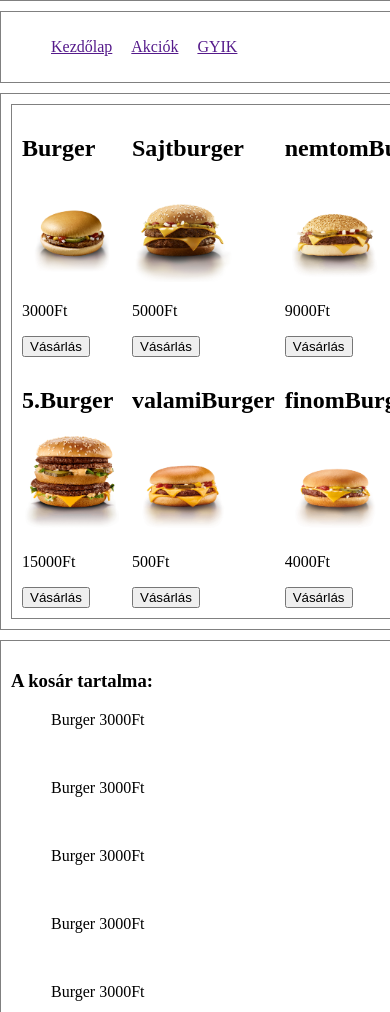
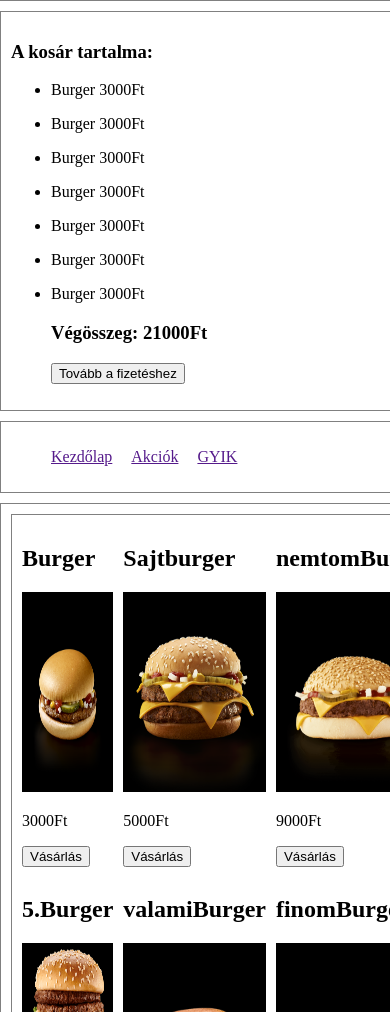
Before and after one commit to BeldyAdam/meki, a plain HTML site: page index.html in a window 390 px wide. Shown: the part 88-1100 px from the top of the page. Drawn offline with Linux system fonts and the light colour scheme.

Commit message:
haladas mekivel

```diff
--- a/index.html
+++ b/index.html
@@ -23,28 +23,69 @@
             </nav>
             <article>
                 <div class="aruk">
-                <div><h2>Burger</h2><img src="kepek/1.png" alt="burger"><p>3000Ft</p><button>Vásárlás</button></div>
-                <div><h2>Sajtburger</h2><img src="kepek/2.png" alt="burger"><p>5000Ft</p><button>Vásárlás</button></div>
-                <div><h2>nemtomBurger</h2><img src="kepek/3.png" alt="burger"><p>9000Ft</p><button>Vásárlás</button></div>
-                <div><h2>4.Burger</h2><img src="kepek/4.png" alt="burger"><p>11000Ft</p><button>Vásárlás</button></div>
-                <div><h2>5.Burger</h2><img src="kepek/5.png" alt="burger"><p>15000Ft</p><button>Vásárlás</button></div>
-                <div><h2>valamiBurger</h2><img src="kepek/6.png" alt="burger"><p>500Ft</p><button>Vásárlás</button></div>
-                <div><h2>finomBurger</h2><img src="kepek/7.png" alt="burger"><p>4000Ft</p><button>Vásárlás</button></div>
+                    <div>
+                        <h2>Burger</h2><img src="kepek/1_300.png" alt="burger"><p>3000Ft</p>
+                        <button>Vásárlás</button>
+                    </div>
+                    <div>
+                        <h2>Sajtburger</h2><img src="kepek/2_300.png" alt="burger"><p>5000Ft</p>
+                        <button>Vásárlás</button>
+                    </div>
+                    <div>
+                        <h2>nemtomBurger</h2><img src="kepek/3_300.png" alt="burger"><p>9000Ft</p>
+                        <button>Vásárlás</button>
+                    </div>
+                    <div>
+                        <h2>4.Burger</h2><img src="kepek/4_300.png" alt="burger"><p>11000Ft</p>
+                        <button>Vásárlás</button>
+                    </div>
+                    <div>
+                        <h2>5.Burger</h2><img src="kepek/5_300.png" alt="burger"><p>15000Ft</p>
+                        <button>Vásárlás</button>
+                    </div>
+                    <div>
+                        <h2>valamiBurger</h2><img src="kepek/6_300.png" alt="burger"><p>500Ft</p>
+                        <button>Vásárlás</button>
+                    </div>
+                    <div>
+                        <h2>finomBurger</h2><img src="kepek/7_300.png" alt="burger"><p>4000Ft</p>
+                        <button>Vásárlás</button>
+                    </div>
                 </div>
             </article>
-        <aside><h3>A kosár tartalma:</h3>
+            <aside>
+                <h3>A kosár tartalma:</h3>
                 <ul>
-                <li><p>Burger      3000Ft</p></li>
-                <li><p>Burger      3000Ft</p></li>
-                <li><p>Burger      3000Ft</p></li>
-                <li><p>Burger      3000Ft</p></li>
-                <li><p>Burger      3000Ft</p></li>
-                <li><p>Burger      3000Ft</p></li>
-                <li><p>Burger      3000Ft</p></li>
+                    <div class="kosar">
+                        <li>
+                            <p>Burger      3000Ft</p>
+                        </li>
+                        <li>
+                            <p>Burger      3000Ft</p>
+                        </li>
+                        <li>
+                            <p>Burger      3000Ft</p>
+                        </li>
+                        <li>
+                            <p>Burger      3000Ft</p>
+                        </li>
+                        <li>
+                            <p>Burger      3000Ft</p>
+                        </li>
+                        <li>
+                            <p>Burger      3000Ft</p>
+                        </li>
+                        <li>
+                            <p>Burger      3000Ft</p>
+                        </li>
+                    </div>
                     <h3>Végösszeg: 21000Ft</h3>
                     <button>Tovább a fizetéshez</button>
-            </ul></aside>
-        <footer><h1>Béldy Ádám</h1></footer>
+                </ul>
+            </aside>
+            <footer>
+                <h1>Béldy Ádám</h1>
+            </footer>
         </main>
     </body>
 </html>
--- a/style.css
+++ b/style.css
@@ -2,77 +2,119 @@ body {
   padding: 0;
   margin: 0;
 }
-*{
+* {
   box-sizing: border-box;
 }
 
-main{
-    display:grid;
+main {
+  display: grid;
   grid-template-columns: 1fr 2fr 1fr;
-    grid-template-areas: "h h h"
+  grid-template-areas:
+    "h h h"
     "n n n"
     "a a as"
     "f f f";
   gap: 10px;
 }
-header, nav, article, footer, aside{
+article {
+  display: grid;
+  grid-template-columns: auto auto auto auto;
+}
+header,
+nav,
+article,
+footer,
+aside {
   border: 1px solid gray;
   padding: 10px;
 }
 
-header{
-    grid-area:h;
+header {
+  grid-area: h;
 }
-nav{
-    grid-area:n;
+nav {
+  grid-area: n;
 }
-article{
-    grid-area:a;
+article {
+  grid-area: a;
 }
-aside{
-    grid-area:as;
+aside {
+  grid-area: as;
 }
-footer{
-    grid-area:f;
+footer {
+  grid-area: f;
 }
-@media screen and (max-width:600px){
-    main{
-        display:grid;
+
+@media screen and (max-width: 750px) {
+  main {
+    display: grid;
     grid-template-columns: 2fr 1fr;
-        grid-template-areas: "h h"
-                             "n n"
-                             "a as"
-                             "f f";
+    grid-template-areas:
+      "h"
+      "as"
+      "n"
+      "a"
+      "f";
+  }
+  article {
+    display: grid;
+    grid-template-columns: auto auto;
   }
 }
 
-@media screen and (max-width:400px){
-    main{
-        display:grid;
+@media screen and (max-width: 600px) {
+  main {
+    display: grid;
     grid-template-columns: 2fr 1fr;
-        grid-template-areas: "h "
-                             "n "
-                             "a "
-                             "as "
-                             "f ";
+    grid-template-areas:
+      "h"
+      "as"
+      "n"
+      "a"
+      "f";
+  }
+  article {
+    display: grid;
+    grid-template-columns: auto auto;
   }
 }
 
-ul>li{
+@media screen and (max-width: 400px) {
+  main {
+    display: grid;
+    grid-template-columns: 2fr 1fr;
+    grid-template-areas:
+      "h "
+      "as "
+      "n "
+      "a "
+      "f ";
+  }
+  article {
+    display: grid;
+    grid-template-columns: auto;
+  }
+}
+
+ul > li {
   display: inline;
   margin-right: 15px;
 }
 
-.aruk{
+.aruk {
   display: grid;
   grid-template-columns: repeat(4, auto);
   gap: 10px;
   padding: 10px;
   border: 1px solid gray;
-
 }
 
-.aruk>div>img{
-    width: 100px;
-    height: auto;
+img {
+  width: 100%;
+  height: 200px;
+  background-size: cover;
 }
+
+.kosar > li {
+  gap: 0px;
+}
```
Also changed, not shown: kepek/1_300.jpg (added), kepek/1_300.png (added), kepek/2_300.jpg (added), kepek/2_300.png (added), kepek/3_300.jpg (added), kepek/3_300.png (added), kepek/4_300.jpg (added), kepek/4_300.png (added), kepek/5_300.jpg (added), kepek/5_300.png (added), kepek/6_300.jpg (added), kepek/6_300.png (added), kepek/7_300.jpg (added), kepek/7_300.png (added). Lines whose indentation alone changed are shown as unchanged.
